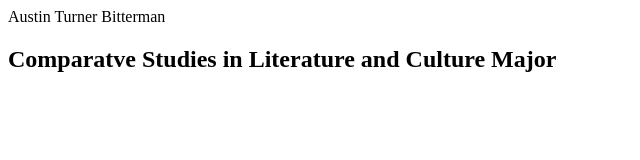
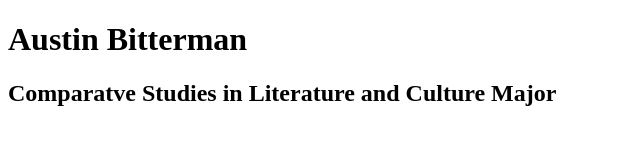
Before and after one commit to abitterman/-abitterman.github.io-, a plain HTML site: page index.html in a window 1280 px wide. Shown: the whole page, without its empty margins (0-640 px from the left). Drawn offline with Linux system fonts and the light colour scheme.

Commit message:
title changes

```diff
--- a/index.html
+++ b/index.html
@@ -5,7 +5,8 @@
     <title>                                         Austin Turner Bitterman</title>
 </head>
 <body>
-                                                    Austin Turner Bitterman
+
 </body>
 </html>
+<h1> Austin Bitterman</h1>
 <h2> Comparatve Studies in Literature and Culture Major</h2>
```
